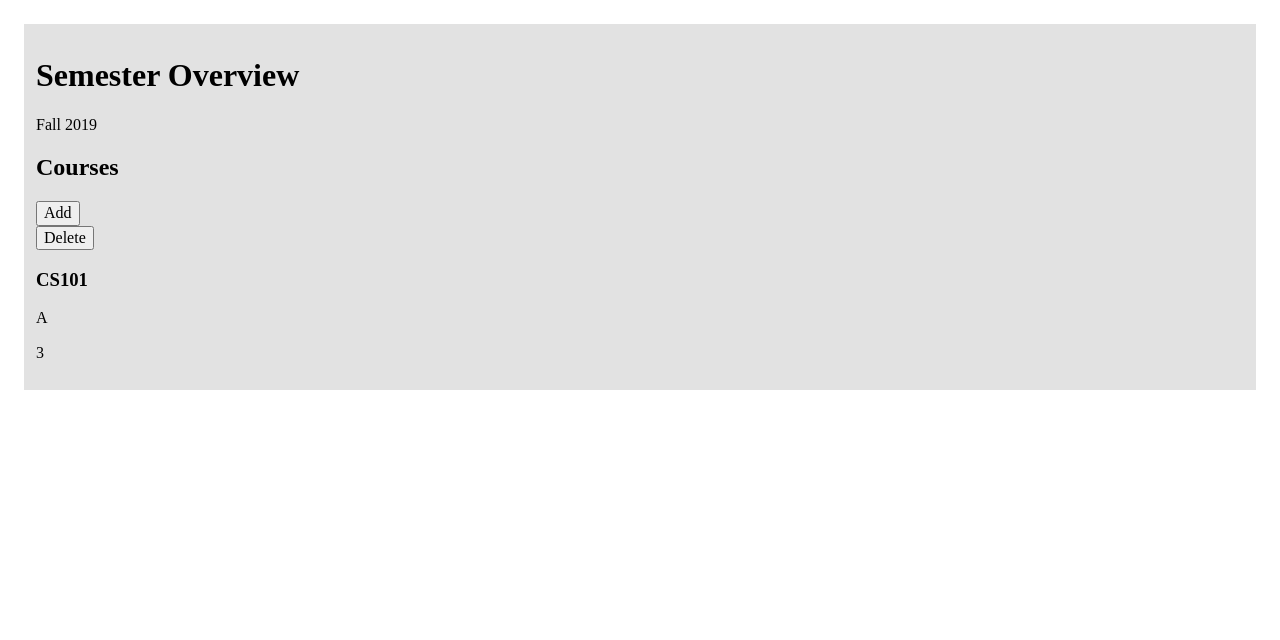
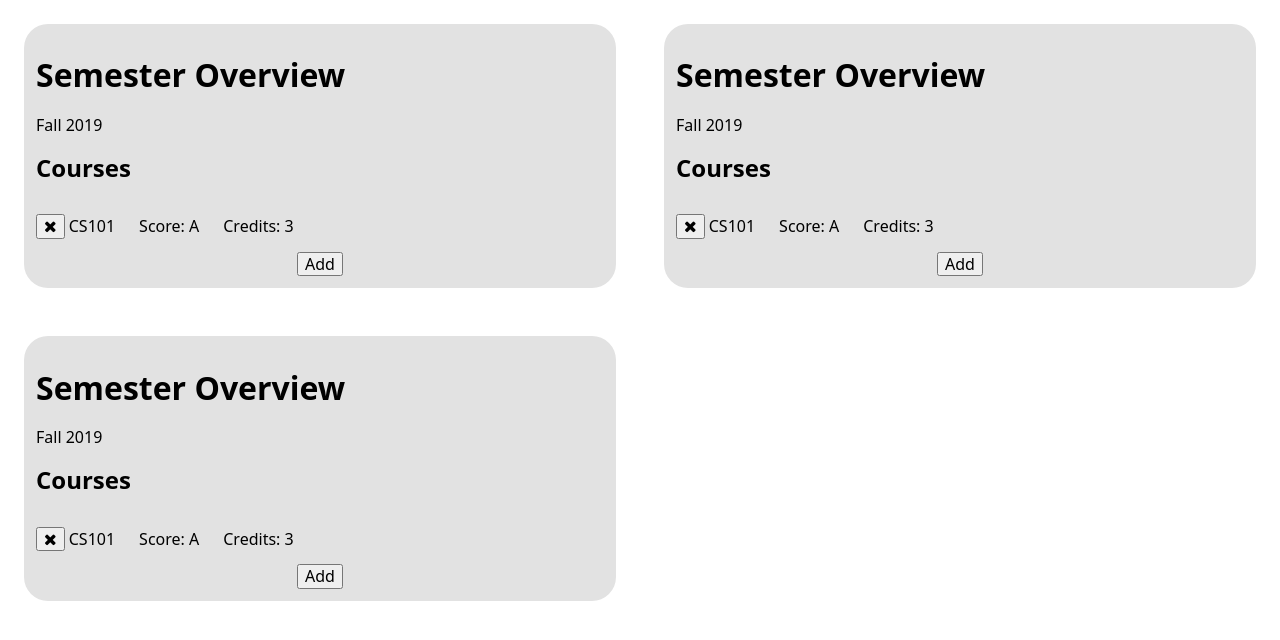
Before and after one commit to reecer62/gpa-organizer, a plain HTML site: page index.html in a window 1280 px wide. Drawn offline with Linux system fonts and the light colour scheme.

Commit message:
Added course overview markup

```diff
--- a/css/index.css
+++ b/css/index.css
@@ -15,4 +15,31 @@
     margin: 1.5em;
     padding: 0.75em;
     background-color: var(--semester-bg-color);
+    border-radius: 1.5em;
 }
+
+.course-top-wrapper {
+    display: inline-flex;
+    flex-direction: row;
+    justify-content: flex-start;
+}
+
+.course-top-wrapper p:not(:first-child) {
+    margin-left: 1.5em;
+}
+
+/* Buttons */
+.btn-container {
+    text-align: center;
+}
+
+.btn-add-course {
+    display: inline-block;
+}
+
+/* Mobile */
+@media (max-width: 720px) {
+    .semesters-container {
+        grid-template-columns: 1fr;
+    }
+}
--- a/index.html
+++ b/index.html
@@ -5,33 +5,84 @@
     <meta name="viewport" content="width=device-width, initial-scale=1.0">
     <meta http-equiv="X-UA-Compatible" content="ie=edge">
     <title>GPA Organizer</title>
+    <link rel="stylesheet" href="https://cdnjs.cloudflare.com/ajax/libs/font-awesome/4.7.0/css/font-awesome.min.css">
+    <link rel="stylesheet" href="css/sanitize.css">
     <link rel="stylesheet" href="css/normalize.css">
     <link rel="stylesheet" href="css/index.css">
 </head>
 <body>
     <!-- Main content -->
     <main class="main">
+        <!-- Container for semesters -->
+        <div class="semesters-container">
+
             <!-- First semester default -->
             <article class="semester">
                 <h1 class="semester-title">Semester Overview</h1>
                 <p contenteditable="true" class="semester-name">Fall 2019</p>
                 <!-- Courses section -->
                 <section class="courses">
-                <div class="courses-top-wrapper">
                     <h2 class="courses-title">Courses</h2>
-                    <button type="button" class="btn-add-course">Add</button>
-                </div>
                     <!-- Course default -->
                     <section class="course">
+                        <button class="btn btn-del-course"><i class="fa fa-times" aria-hidden="true"></i></button>
                         <div class="course-top-wrapper">
-                        <button class="btn-del-course">Delete</button>
-                        <h3 class="course-title">CS101</h3>
-                        <p class="grade-letter">A</p>
-                        <p class="credits">3</p>
+                            <p class="course-title">CS101</p>
+                            <p class="course-score">Score: <span class="score">A</span></p>
+                            <p class="course-credits">Credits: <span class="credits">3</span></p>
                         </div>
                     </section>
+                    <div class="btn-container">
+                        <button type="button" class="btn btn-add-course">Add</button>
+                    </div>
                 </section>
             </article>
+
+            <!-- Second semester default -->
+            <article class="semester">
+                <h1 class="semester-title">Semester Overview</h1>
+                <p contenteditable="true" class="semester-name">Fall 2019</p>
+                <!-- Courses section -->
+                <section class="courses">
+                    <h2 class="courses-title">Courses</h2>
+                    <!-- Course default -->
+                    <section class="course">
+                        <button class="btn btn-del-course"><i class="fa fa-times" aria-hidden="true"></i></button>
+                        <div class="course-top-wrapper">
+                                <p class="course-title">CS101</p>
+                                <p class="course-score">Score: <span class="score">A</span></p>
+                                <p class="course-credits">Credits: <span class="credits">3</span></p>
+                        </div>
+                    </section>
+                    <div class="btn-container">
+                        <button type="button" class="btn btn-add-course">Add</button>
+                    </div>
+                </section>
+            </article>
+
+            <!-- Third semester default -->
+            <article class="semester">
+                    <h1 class="semester-title">Semester Overview</h1>
+                    <p contenteditable="true" class="semester-name">Fall 2019</p>
+                    <!-- Courses section -->
+                    <section class="courses">
+                        <h2 class="courses-title">Courses</h2>
+                        <!-- Course default -->
+                        <section class="course">
+                            <button class="btn btn-del-course"><i class="fa fa-times" aria-hidden="true"></i></button>
+                            <div class="course-top-wrapper">
+                                    <p class="course-title">CS101</p>
+                                    <p class="course-score">Score: <span class="score">A</span></p>
+                                    <p class="course-credits">Credits: <span class="credits">3</span></p>
+                            </div>
+                        </section>
+                        <div class="btn-container">
+                            <button type="button" class="btn btn-add-course">Add</button>
+                        </div>
+                    </section>
+            </article>
+
+        </div>
     </main>
 </body>
 </html>
```
Lines whose indentation alone changed are shown as unchanged.
